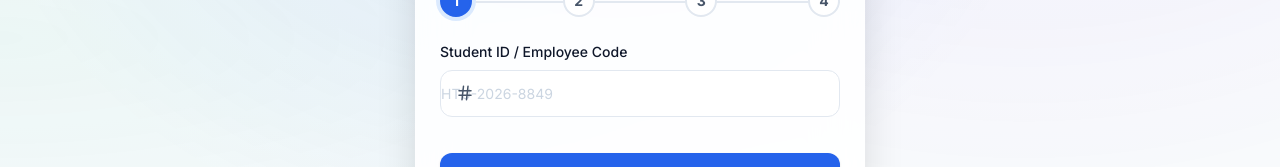
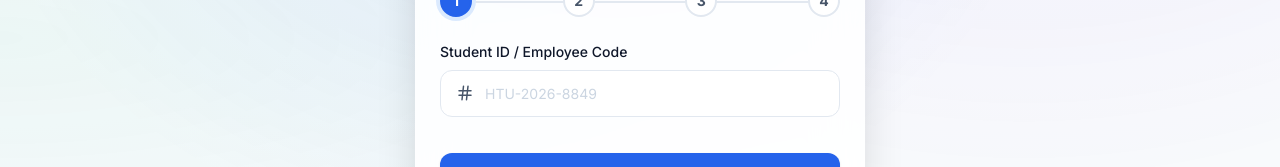
Before and after one commit to tech-devs1/EVoting-system, a Next.js app in the folder frontend/: page /register in a window 1280 px wide. Shown: the part 362-529 px from the top of the page. Built offline with nearby package versions, Linux system fonts and the light colour scheme; no server answers.

Commit message:
fixed placeholder issue

```diff
--- a/frontend/src/styles/components.css
+++ b/frontend/src/styles/components.css
@@ -179,7 +179,7 @@
 }
 
 .form-input-with-icon {
-  padding-left: var(--space-11);
+  padding-left: 2.75rem; /* 44px: clears 18px icon at left: 16px */
 }
 
 .form-input:focus {
```
